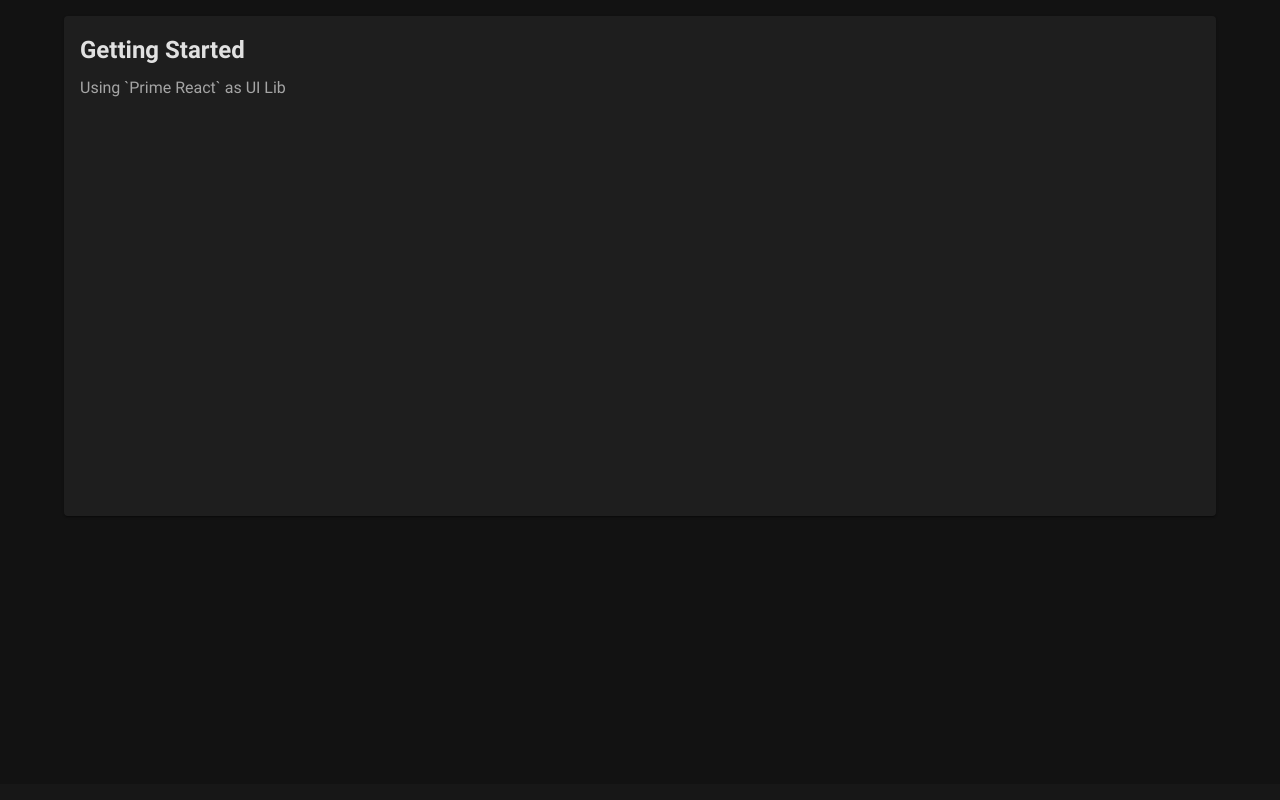
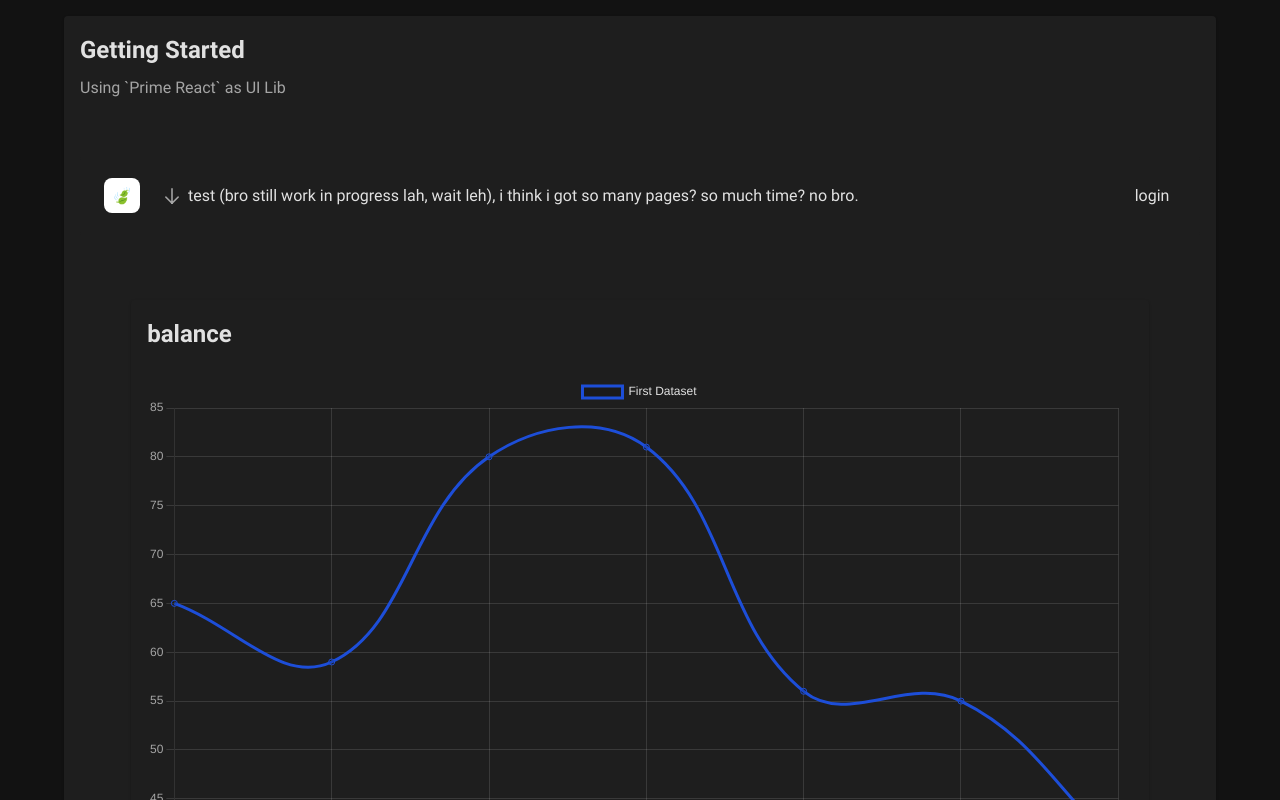
Before and after one commit to cheonglol/Seraphim-Sentinels, a React (Create React App) app: page / in a window 1280 px wide. Shown: the part 160-960 px from the top of the page. Built offline with nearby package versions, Linux system fonts and the light colour scheme; a web font is replaced by a local one.

Commit message:
added line and double bar graph

```diff
--- a/package.json
+++ b/package.json
@@ -10,6 +10,7 @@
         "@types/node": "^17.0.45",
         "@types/react": "^18.3.2",
         "@types/react-dom": "^18.3.0",
+        "chart.js": "^4.4.3",
         "million": "^3.0.6",
         "primeicons": "^7.0.0",
         "primereact": "^10.6.5",
--- /dev/null
+++ b/src/Components/RetirementPlanDashboard/DoubleBarChart.tsx
@@ -0,0 +1,64 @@
+import React, { useState, useEffect } from "react";
+import { Chart } from "primereact/chart";
+import { DoubleBarChartData } from "./DoubleBarChartData";
+
+interface Props {
+  doubleBarChartData: DoubleBarChartData;
+}
+
+export const DoubleBarChart = ({ doubleBarChartData }: Props) => {
+  const [chartData, setChartData] = useState({});
+  const [chartOptions, setChartOptions] = useState({});
+
+  useEffect(() => {
+    const documentStyle = getComputedStyle(document.documentElement);
+    const textColor = documentStyle.getPropertyValue("--text-color");
+    const textColorSecondary = documentStyle.getPropertyValue(
+      "--text-color-secondary"
+    );
+    const surfaceBorder = documentStyle.getPropertyValue("--surface-border");
+    const options = {
+      maintainAspectRatio: false,
+      aspectRatio: 0.8,
+      plugins: {
+        legend: {
+          labels: {
+            fontColor: textColor,
+          },
+        },
+      },
+      scales: {
+        x: {
+          ticks: {
+            color: textColorSecondary,
+            font: {
+              weight: 500,
+            },
+          },
+          grid: {
+            display: false,
+            drawBorder: false,
+          },
+        },
+        y: {
+          ticks: {
+            color: textColorSecondary,
+          },
+          grid: {
+            color: surfaceBorder,
+            drawBorder: false,
+          },
+        },
+      },
+    };
+
+    setChartData(doubleBarChartData);
+    setChartOptions(options);
+  }, []);
+
+  return (
+    <div className="card">
+      <Chart type="bar" data={chartData} options={chartOptions} />
+    </div>
+  );
+};
--- /dev/null
+++ b/src/Components/RetirementPlanDashboard/DoubleBarChartData.ts
@@ -0,0 +1,11 @@
+interface Dataset {
+    label: string;
+    backgroundColor: string;
+    borderColor?: string;
+    data: number[];
+}
+
+export interface DoubleBarChartData{
+    labels: string[];
+    datasets: Dataset[];
+};
--- /dev/null
+++ b/src/Components/RetirementPlanDashboard/LineChart.tsx
@@ -0,0 +1,59 @@
+import React, { useState, useEffect } from "react";
+import { Chart } from "primereact/chart";
+import { LineChartData } from "./LineChartData";
+
+interface Props {
+  lineChartData: LineChartData;
+}
+
+export const LineChart = ({ lineChartData }: Props) => {
+  const [chartData, setChartData] = useState({});
+  const [chartOptions, setChartOptions] = useState({});
+
+  useEffect(() => {
+    const documentStyle = getComputedStyle(document.documentElement);
+    const textColor = documentStyle.getPropertyValue("--text-color");
+    const textColorSecondary = documentStyle.getPropertyValue(
+      "--text-color-secondary"
+    );
+    const surfaceBorder = documentStyle.getPropertyValue("--surface-border");
+    const options = {
+      maintainAspectRatio: false,
+      aspectRatio: 0.6,
+      plugins: {
+        legend: {
+          labels: {
+            color: textColor,
+          },
+        },
+      },
+      scales: {
+        x: {
+          ticks: {
+            color: textColorSecondary,
+          },
+          grid: {
+            color: surfaceBorder,
+          },
+        },
+        y: {
+          ticks: {
+            color: textColorSecondary,
+          },
+          grid: {
+            color: surfaceBorder,
+          },
+        },
+      },
+    };
+
+    setChartData(lineChartData);
+    setChartOptions(options);
+  }, []);
+
+  return (
+    <div className="card">
+      <Chart type="line" data={chartData} options={chartOptions} />
+    </div>
+  );
+};
--- /dev/null
+++ b/src/Components/RetirementPlanDashboard/LineChartData.ts
@@ -0,0 +1,12 @@
+interface Dataset {
+  label: string;
+  data: number[];
+  fill?: boolean;
+  borderColor: string;
+  tension: number;
+}
+
+export interface LineChartData {
+  labels: string[];
+  datasets: Dataset[];
+}
--- a/src/Views/LandingView.tsx
+++ b/src/Views/LandingView.tsx
@@ -1,6 +1,6 @@
 import { Card } from "primereact/card";
-import ReactPlayer from "react-player";
 import { BasicLayout } from "../Layouts/Base/BasicLayout";
+import RetirementPlanDashboard from "./RetirementPlanDashboard";
 
 // TODO: move each post as its own component under `src\Components\blog` so i dont make this fucking landing page SO LONG TO READ wtf
 
@@ -13,13 +13,7 @@ export const LandingView = () => {
             title="Getting Started"
             subTitle="Using `Prime React` as UI Lib"
           >
-            <ReactPlayer
-              width="fit"
-              controls={true}
-              url={
-                "https://www.youtube.com/watch?v=OrRffCobuts&list=PLC9bp-OHi-WnsnYrHSNwSvKUVDyjXvfqF&index=3"
-              }
-            />
+            <RetirementPlanDashboard />
           </Card>
         </div>
       }
--- /dev/null
+++ b/src/Views/RetirementPlanDashboard.tsx
@@ -0,0 +1,54 @@
+import React from "react";
+import { BasicLayout } from "../Layouts/Base/BasicLayout";
+import { Card } from "primereact/card";
+import { LineChart } from "../Components/RetirementPlanDashboard/LineChart";
+import { LineChartData } from "../Components/RetirementPlanDashboard/LineChartData";
+import { DoubleBarChart } from "../Components/RetirementPlanDashboard/DoubleBarChart";
+
+const lineChartData: LineChartData = {
+  labels: ["January", "February", "March", "April", "May", "June", "July"],
+  datasets: [
+    {
+      label: "First Dataset",
+      data: [65, 59, 80, 81, 56, 55, 40],
+      fill: false,
+      borderColor: "#1d4ed8",
+      tension: 0.4,
+    },
+  ],
+};
+
+const doubleBarChartData = {
+  labels: ["January", "February", "March", "April", "May", "June", "July"],
+  datasets: [
+    {
+      label: "My First dataset",
+      backgroundColor: "green",
+      data: [65, 59, 80, 81, 56, 55, 40],
+    },
+    {
+      label: "My Second dataset",
+      backgroundColor: "white",
+      data: [28, 48, 40, 19, 86, 27, 90],
+    },
+  ],
+};
+
+export const RetirementPlanDashboard = () => (
+  <BasicLayout
+    mainContent={
+      <>
+        <Card title="balance">
+          <LineChart lineChartData={lineChartData} />
+        </Card>
+
+        <Card title="cash flow">
+          <DoubleBarChart doubleBarChartData={doubleBarChartData} />
+        </Card>
+        <Card title="expense report"></Card>
+      </>
+    }
+  />
+);
+
+export default RetirementPlanDashboard;
```
Also changed, not shown: 1 other file (tests, documents, lock files or other folders).
